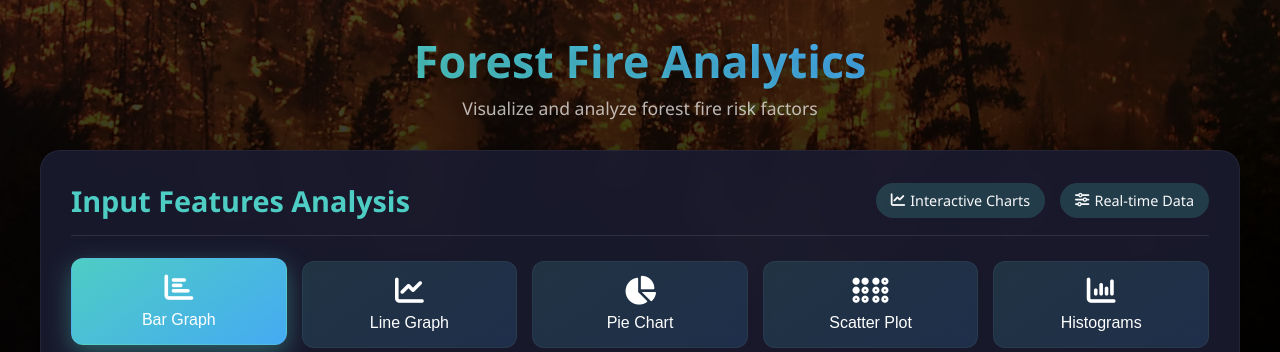
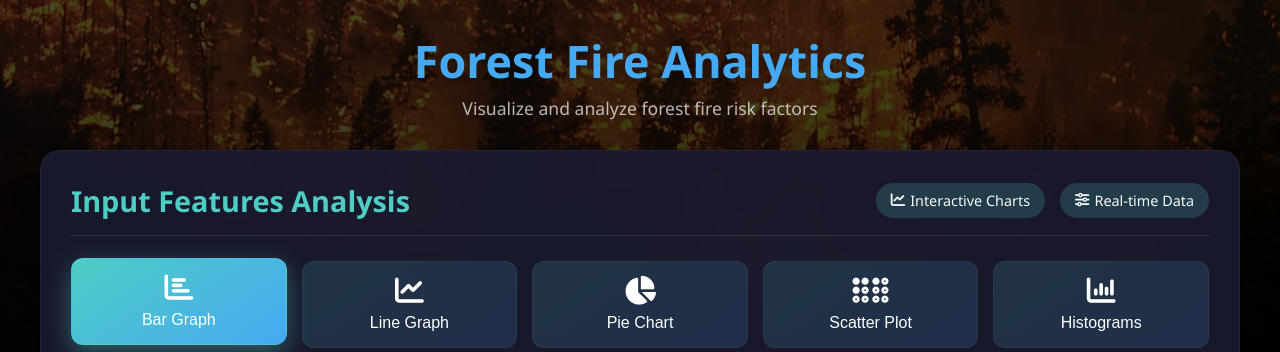
Before and after one commit to Tarun18911/forestfire_6-9-25, a Flask app: template templates/stats_btn.html in a window 1280 px wide. Shown: the part 99-451 px from the top of the page. Run offline with Flask 3, Linux system fonts and the light colour scheme; the template is opened without the code that fills it, so the values that code supplies are empty; parts of the project's set-up code (start-up, migrations or seed data) failed here and were passed over.

Commit message:
Update stats_btn.html

```diff
--- a/templates/stats_btn.html
+++ b/templates/stats_btn.html
@@ -68,14 +68,12 @@
 
         .page-title {
             text-align: center;
-            font-size: 2.8rem;
-            font-weight: 700;
-            background: linear-gradient(45deg, var(--primary), var(--accent));
-            -webkit-background-clip: text;
-            background-clip: text;
-            color: transparent;
-            margin-bottom: 5px;
-            text-shadow: 0 2px 10px rgba(0, 0, 0, 0.2);
+    font-size: 2.8rem;
+    font-weight: 700;
+    color: var(--accent); /* light blue */
+    margin-bottom: 5px;
+    text-shadow: 0 2px 10px rgba(0, 0, 0, 0.2);
+
         }
 
         .page-subtitle {
@@ -563,4 +561,5 @@ showGraph('bar', document.querySelectorAll('.graph-button')[0]);
 </script>
 
 </body>
+
 </html>
```
